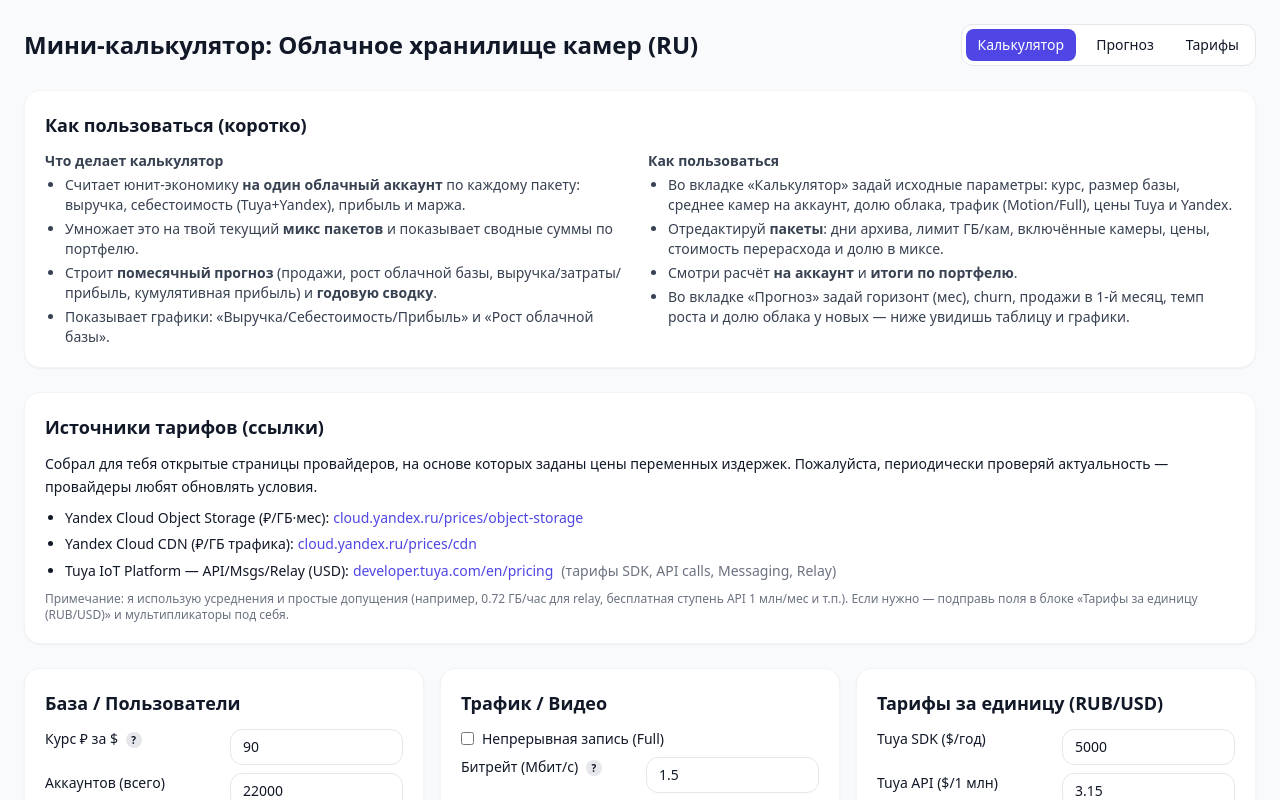
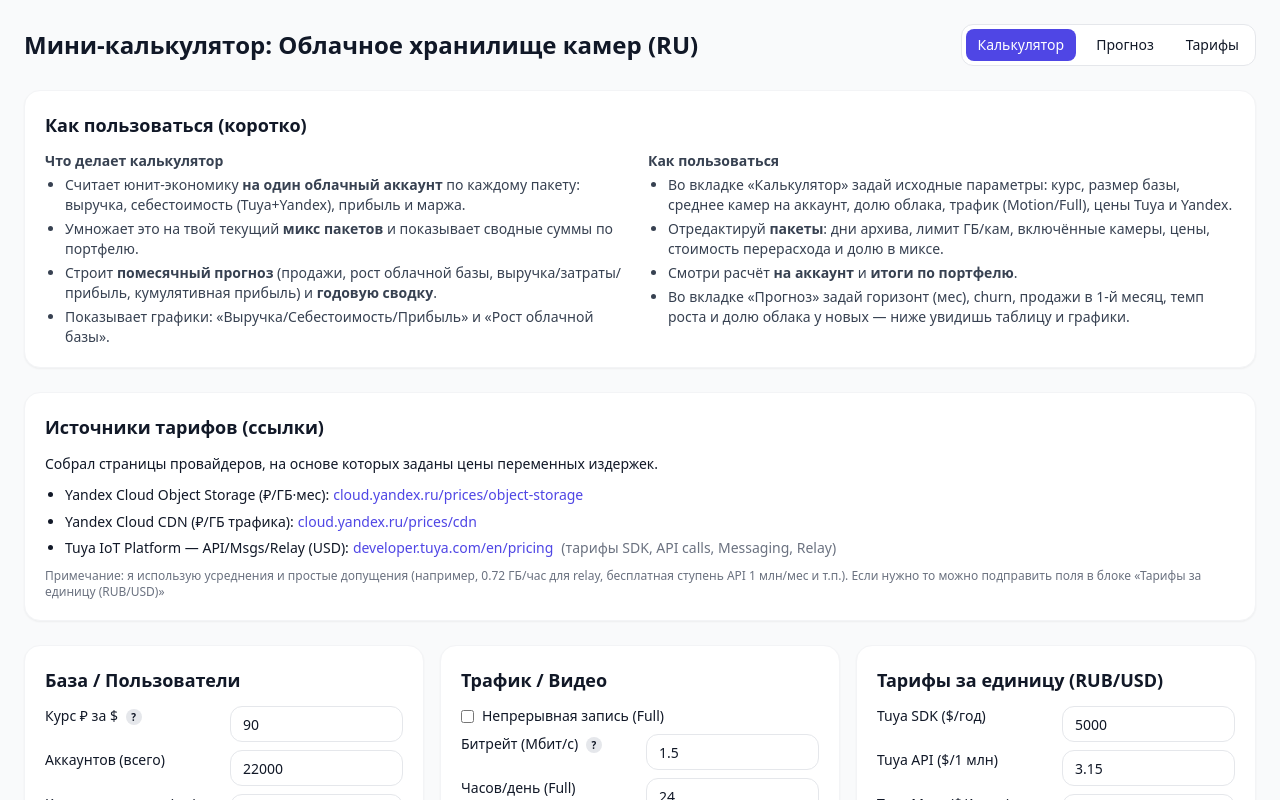
Before and after one commit to Max13Good/camera_application_calculate, a React (Vite) app: page / in a window 1280 px wide. Shown: the top 800 px of the page. Built offline with nearby package versions, Linux system fonts and the light colour scheme.

Commit message:
Update App.tsx

```diff
--- a/src/App.tsx
+++ b/src/App.tsx
@@ -806,7 +806,7 @@ export default function App() {
         <Section title="Источники тарифов (ссылки)">
           <div className="text-sm leading-relaxed space-y-2">
             <p>
-              Собрал для тебя открытые страницы провайдеров, на основе которых заданы цены переменных издержек. Пожалуйста, периодически проверяй актуальность — провайдеры любят обновлять условия.
+              Собрал страницы провайдеров, на основе которых заданы цены переменных издержек.
             </p>
             <ul className="list-disc pl-5 space-y-1">
               <li>
@@ -845,7 +845,7 @@ export default function App() {
               </li>
             </ul>
             <p className="text-xs text-gray-500">
-              Примечание: я использую усреднения и простые допущения (например, 0.72 ГБ/час для relay, бесплатная ступень API 1 млн/мес и т.п.). Если нужно — подправь поля в блоке «Тарифы за единицу (RUB/USD)» и мультипликаторы под себя.
+              Примечание: я использую усреднения и простые допущения (например, 0.72 ГБ/час для relay, бесплатная ступень API 1 млн/мес и т.п.). Если нужно то можно подправить поля в блоке «Тарифы за единицу (RUB/USD)»
             </p>
           </div>
         </Section>
```
